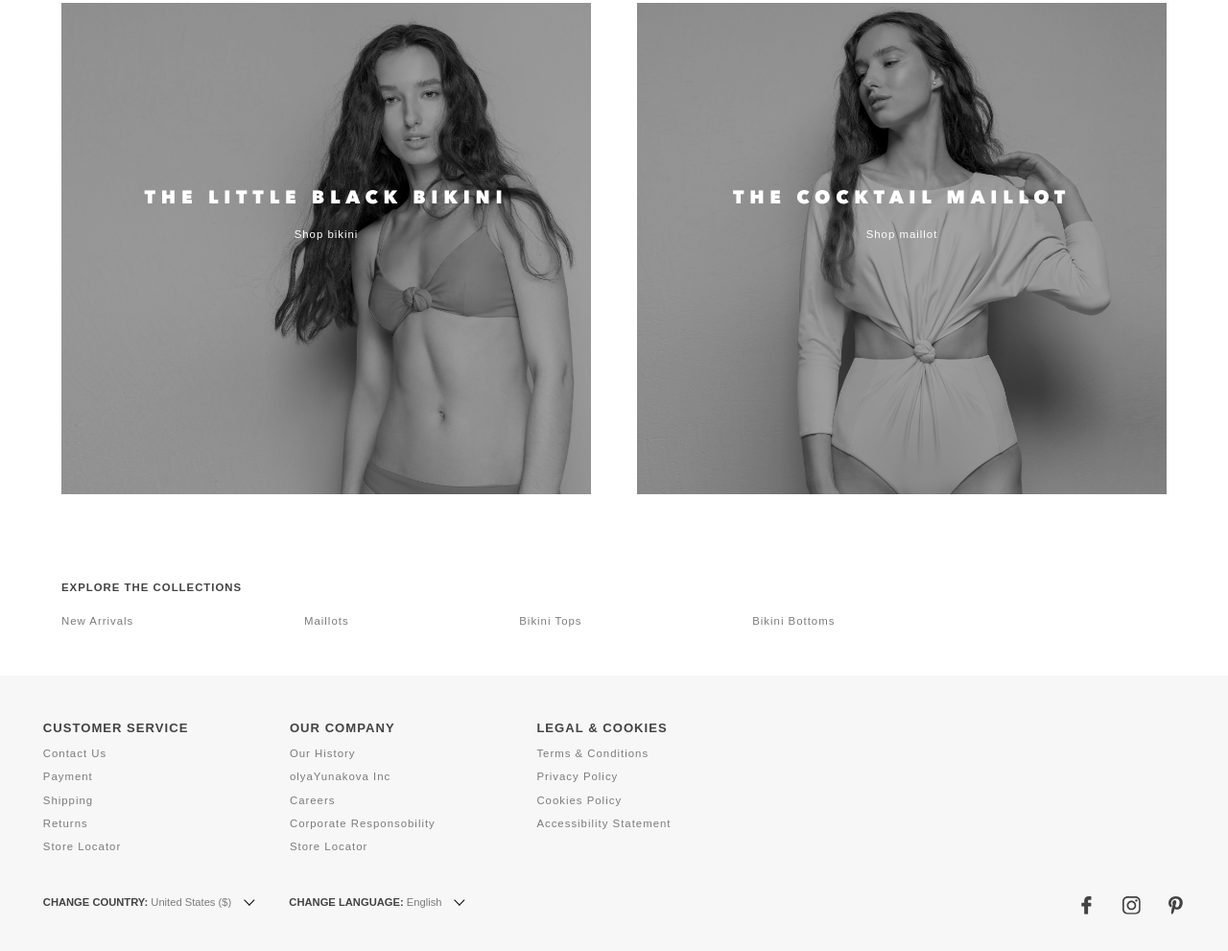
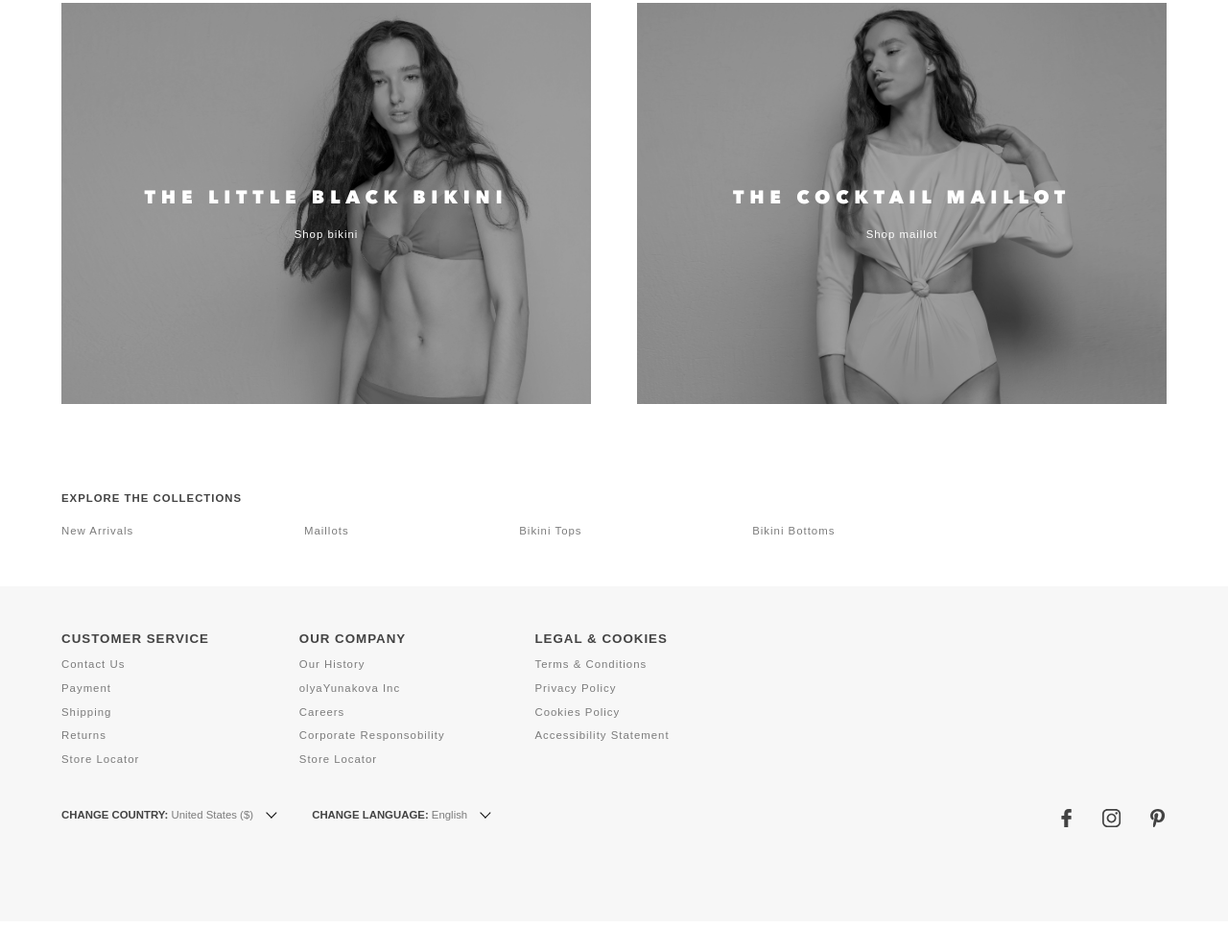
Before and after one commit to Stan-Ost/oy, a plain HTML site: page index.html in a window 1280 px wide. Shown: the part 849-1840 px from the top of the page at 96% size. After the commit the page ends 1809 px from the top, so only its background shows below. Drawn offline with Linux system fonts and the light colour scheme; files whose address does not match are found by name.

Commit message:
Add files via upload

```diff
--- a/css/style.css
+++ b/css/style.css
@@ -597,13 +597,11 @@ th {
       color: red; }
 
 .homepage-image {
-  width: 100%;
-  min-height: 32em;
-  height: 30%; }
+  height: 100%; }
 
 .homepage-cell_wide {
   width: 100%;
-  height: 30%;
+  height: 50%;
   display: -ms-flexbox;
   display: flex;
   -ms-flex-direction: column;
@@ -707,8 +705,7 @@ th {
 
 .footer {
   background: #f7f7f7;
-  padding-bottom: 6em;
-  font-size: .7em; }
+  padding-bottom: 6em; }
   .footer-navigation {
     width: 55%;
     padding-top: 2em;
@@ -718,7 +715,8 @@ th {
     -ms-flex-direction: column;
         flex-direction: column;
     -ms-flex-pack: justify;
-        justify-content: space-between; }
+        justify-content: space-between;
+    font-size: 11.4px; }
     .footer-navigation-list {
       list-style: none;
       padding: 0; }
@@ -738,7 +736,8 @@ th {
     -ms-flex-pack: justify;
         justify-content: space-between;
     -ms-flex-direction: column;
-        flex-direction: column; }
+        flex-direction: column;
+    font-size: 11.4px; }
   .footer-settings {
     width: 100%; }
     .footer-settings_button {
@@ -908,8 +907,7 @@ th {
     width: 100%; }
 
   .homepage-cell_wide {
-    min-height: 30em;
-    height: 30%;
+    height: 40%;
     -ms-flex-direction: row;
     flex-direction: row; }
 
```
Also changed, not shown: css/style.min.css, img/sprite-031092127156299454.png (added), 1 other file.
